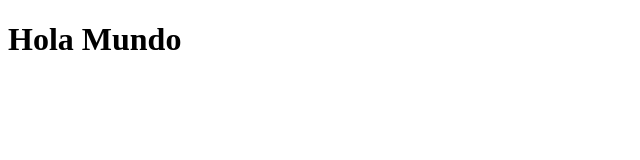
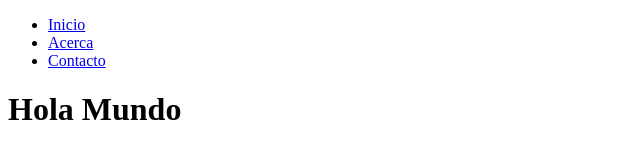
Before and after one commit to daskvn/proyecto-git, a plain HTML site: page index.html in a window 1280 px wide. Shown: the whole page, without its empty margins (0-640 px from the left). Drawn offline with Linux system fonts and the light colour scheme.

Commit message:
Agregada barra de navegación en feature/navbar

```diff
--- a/index.html
+++ b/index.html
@@ -1,6 +1,19 @@
 <!DOCTYPE html>
 <html>
+  <head>
+    <title>Proyecto Final</title>
+  </head>
   <body>
+    <header>
+      <nav>
+        <ul>
+          <li><a href="#">Inicio</a></li>
+          <li><a href="#">Acerca</a></li>
+          <li><a href="#">Contacto</a></li>
+        </ul>
+      </nav>
+    </header>
+
     <h1>Hola Mundo</h1>
   </body>
 </html>
```
